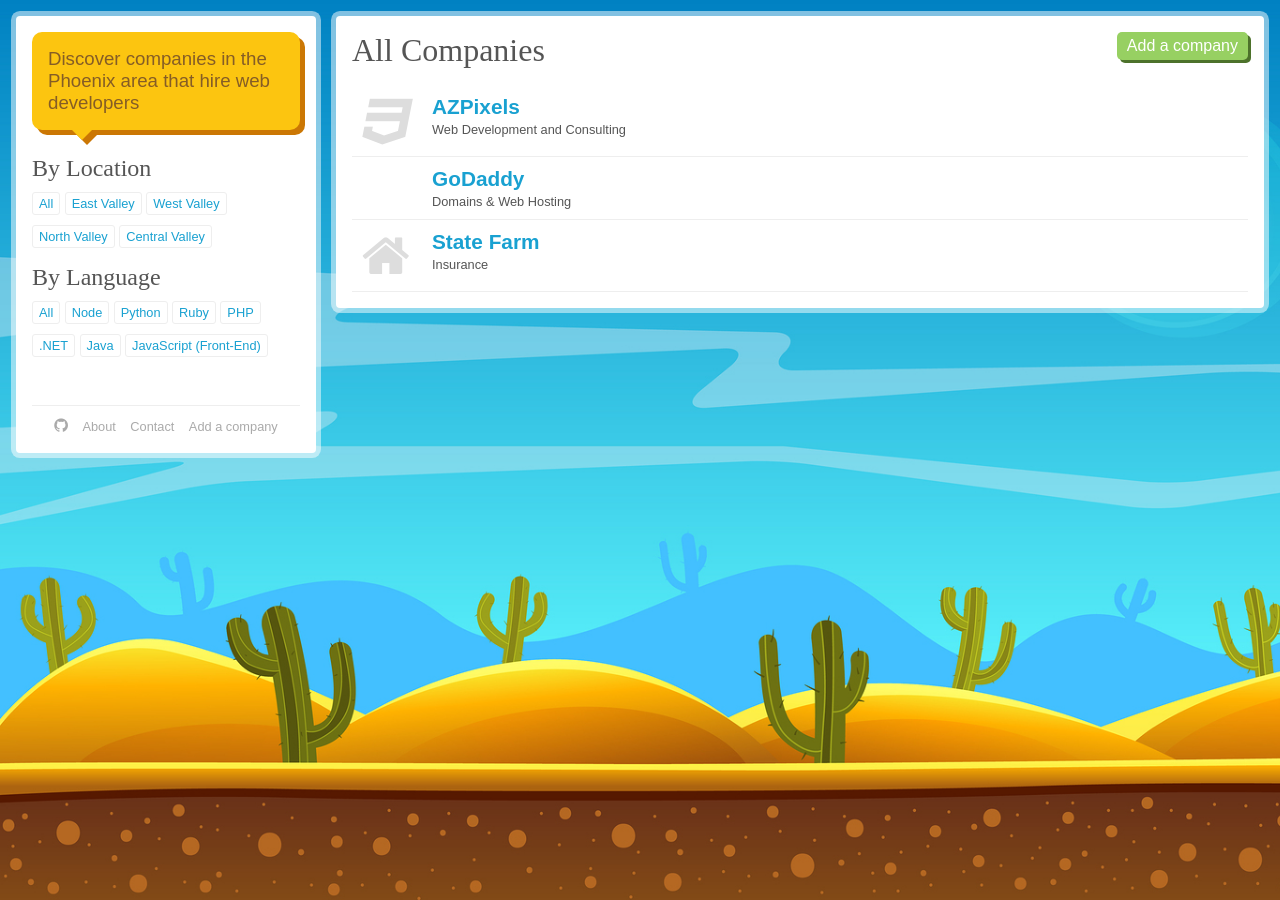
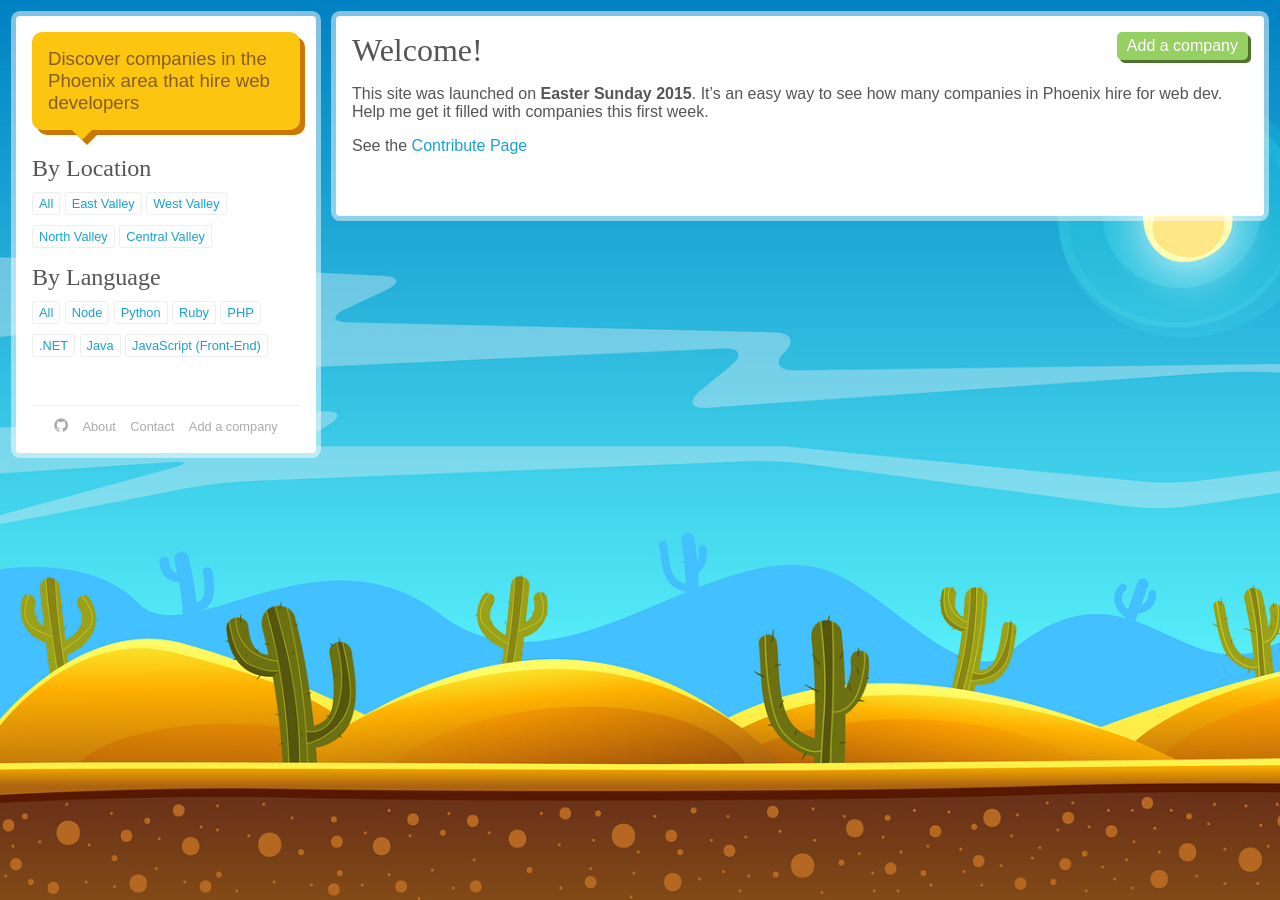
Before and after one commit to bradwestfall/webdevphoenix, a Jekyll site: the page built from index.md, in a window 1280 px wide. Built offline with Jekyll 4.4.1, drawn with Linux system fonts in a browser that asks for light colours; nearby versions of some CDN libraries; some web fonts are replaced.

Commit message:
finishing touches

```diff
--- a/_includes/aside.html
+++ b/_includes/aside.html
@@ -1,12 +1,12 @@
 <aside>
 
-    <div class="speech about">
+    <a class="speech about" href="/">
         Discover companies in the Phoenix area that hire web developers
-    </div>
+    </a>
 
     <nav class="city">
         <h2>By Location</h2>
-        <a href="/">All</a>
+        <a href="/all">All</a>
         <a href="/east-valley">East Valley</a>
         <a href="/west-valley">West Valley</a>
         <a href="/north-valley">North Valley</a>
@@ -15,7 +15,7 @@
 
     <nav class="languate">
         <h2>By Language</h2>
-        <a href="/">All</a>
+        <a href="/all">All</a>
         <a href="/node">Node</a>
         <a href="/python">Python</a>
         <a href="/ruby">Ruby</a>
--- a/_sass/layout/_aside.scss
+++ b/_sass/layout/_aside.scss
@@ -1,5 +1,9 @@
 aside {
     @include vertical-rhythm($gutter);
+
+    .speech.about {
+        display: block;
+    }
 
     nav {
         a {
--- a/index.html
+++ b/all.html
@@ -1,6 +1,7 @@
 ---
 layout: browse_companies
 title: "All Companies"
+permalink: /all/
 ---
 
 {% for page in site.pages %}{% if page.company %}
--- /dev/null
+++ b/index.md
@@ -0,0 +1,14 @@
+---
+layout: default
+---
+
+<header class="content-header">
+    <h1>Welcome!</h1>
+    <div class="actions">
+        <a href="/add-company" class="button add-company">Add a company</a>
+    </div>
+</header>
+
+This site was launched on **Easter Sunday 2015**. It's an easy way to see how many companies in Phoenix hire for web dev. Help me get it filled with companies this first week.
+
+See the [Contribute Page](https://github.com/bradwestfall/webdevphoenix/blob/master/contribute.md)
```
